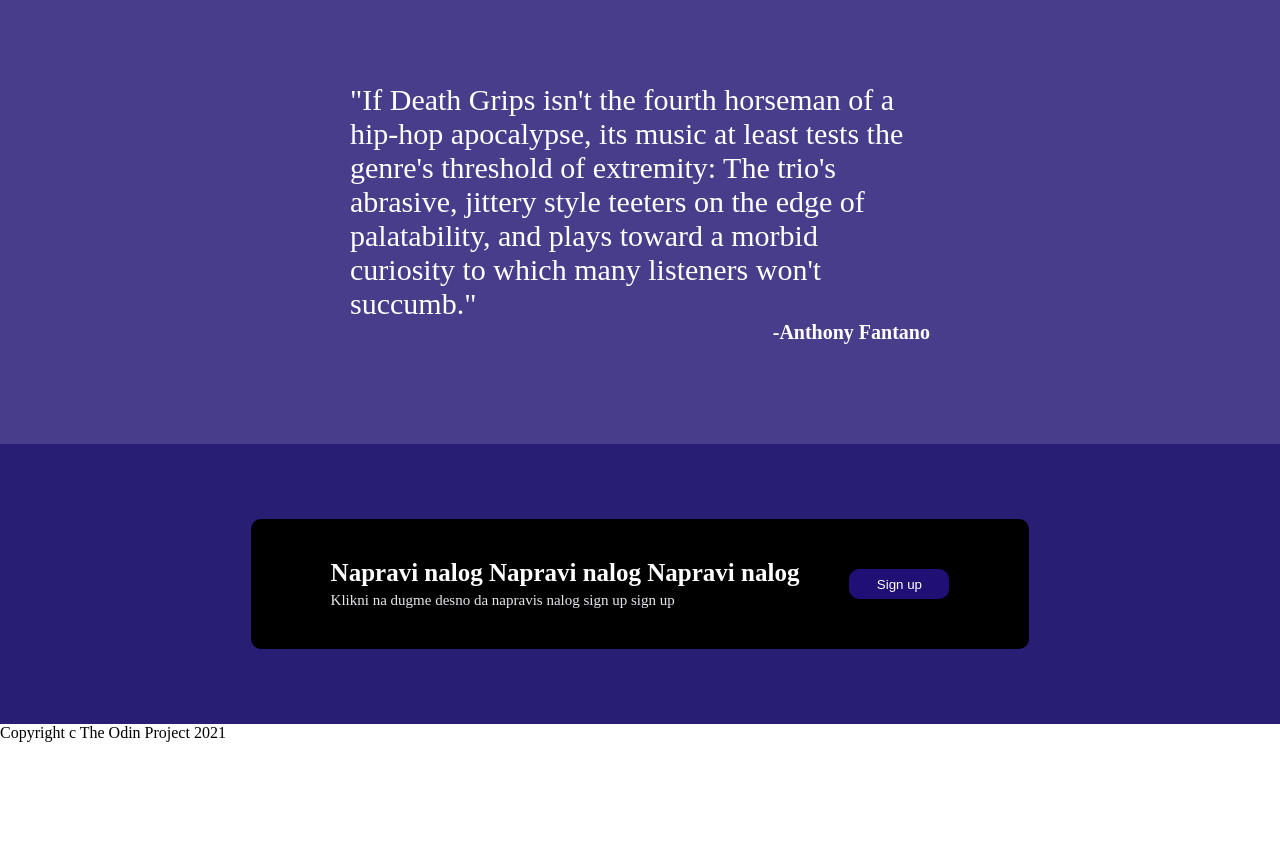
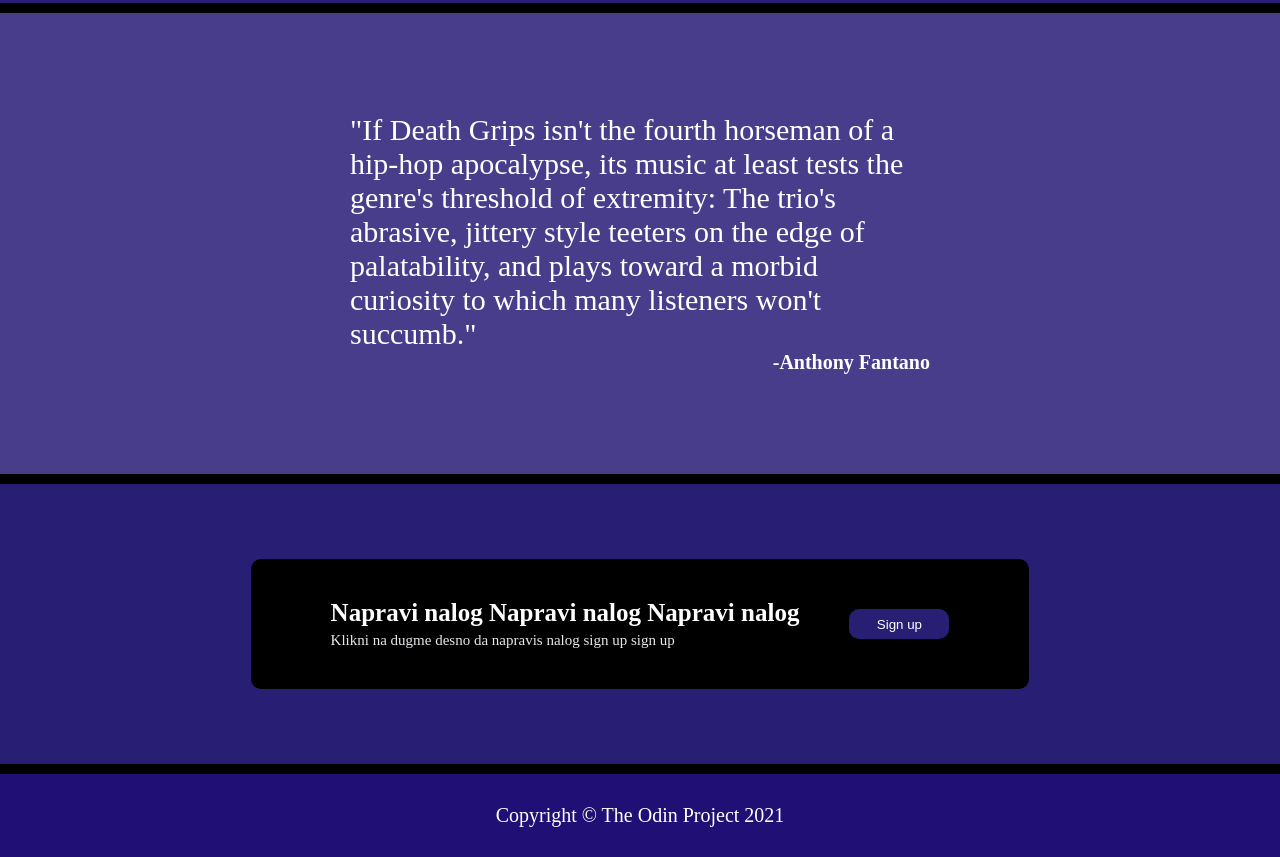
Before and after one commit to TFA05/landing-page, a plain HTML site: page index.html in a window 1280 px wide. Shown: the part 742-1599 px from the top of the page. Before the commit the page ends 1484 px from the top, so only its background shows below. Drawn offline with Linux system fonts and the light colour scheme.

Commit message:
Finish the footer of the website

```diff
--- a/css/style.css
+++ b/css/style.css
@@ -2,6 +2,7 @@ body{
     display: flex;
     flex-direction: column;
     margin: 0;
+    color: white;
 }
 
 .header, .first{
@@ -168,5 +169,20 @@ button{
 }
 
 .sign button{
+    background-color: #281e73;
+}
+
+.line{
+    background-color: black;
+    height: 10px;
+}
+
+.footer{
     background-color: #201075;
+    display: flex;
+    justify-content: center;
+    align-items: center;
+    padding: 30px 0px;
+    font-size: 20px;
+    flex: none;
 }
--- a/index.html
+++ b/index.html
@@ -15,6 +15,7 @@
             <li><a href="https://www.youtube.com/@theneedledrop/videos" target="_blank">goat</a></li>
         </ul>
     </div>
+    <div class="line"></div>
 
     <div class="first">
         <div class="intro">
@@ -26,7 +27,7 @@
         </div>
         <div class="firstPicture"><img src="images/guy-dancing.jpg" class="dance"></div>
     </div>
-
+    <div class="line"></div>
     <div class="second">
         Najnoviji tunes
         <div class="rowPictures">
@@ -48,7 +49,7 @@
             </div>
         </div>
     </div>
-
+    <div class="line"></div>
     <div class="third">
         <div class="quote">
             "If Death Grips isn't the fourth horseman of a hip-hop apocalypse, its music at least tests the
@@ -57,7 +58,7 @@
         </div>
         <div class="credit">-Anthony Fantano</div>
     </div>
-
+    <div class="line"></div>
     <div class="fourth">
         <div class="sign">
             <div class="text">
@@ -67,8 +68,8 @@
             <button>Sign up</button>
         </div>
     </div>
-
+    <div class="line"></div>
     <div class="footer">
-        Copyright c The Odin Project 2021
+        Copyright © The Odin Project 2021
     </div>
 </body>
```
